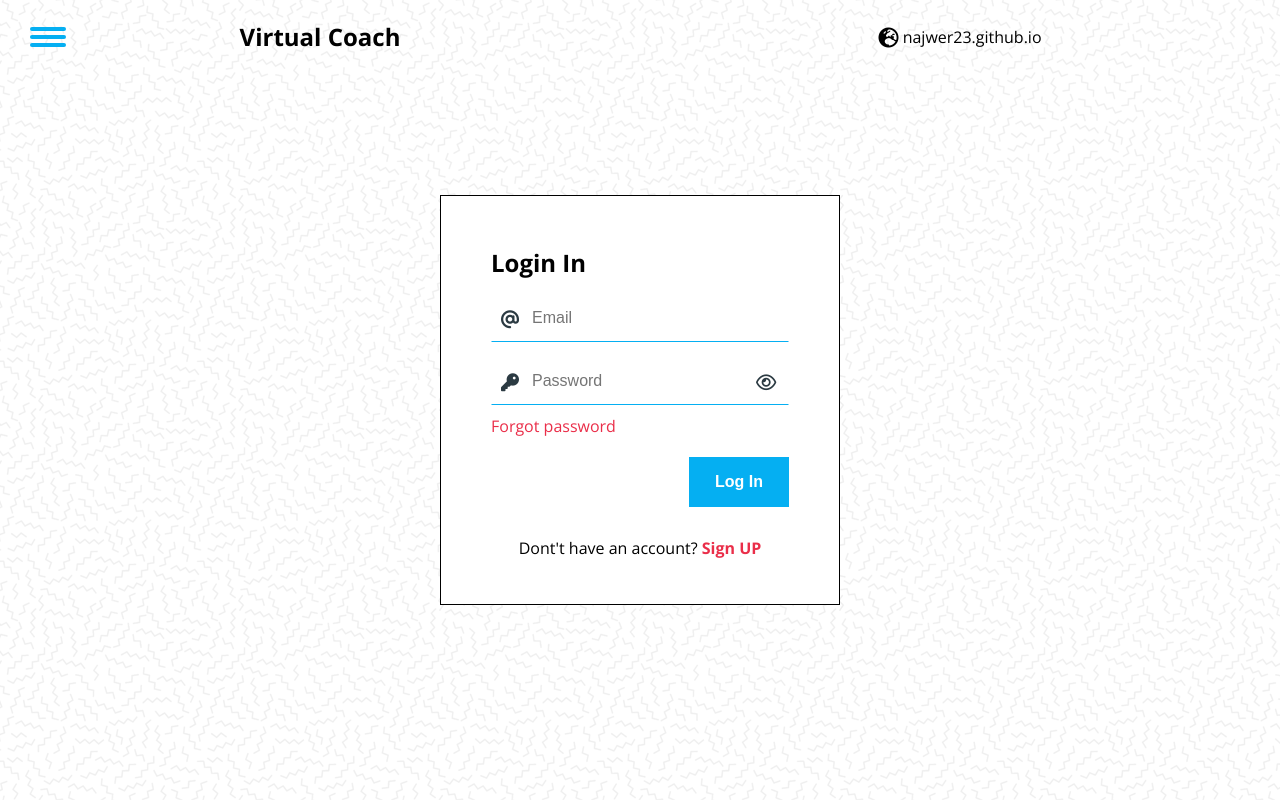
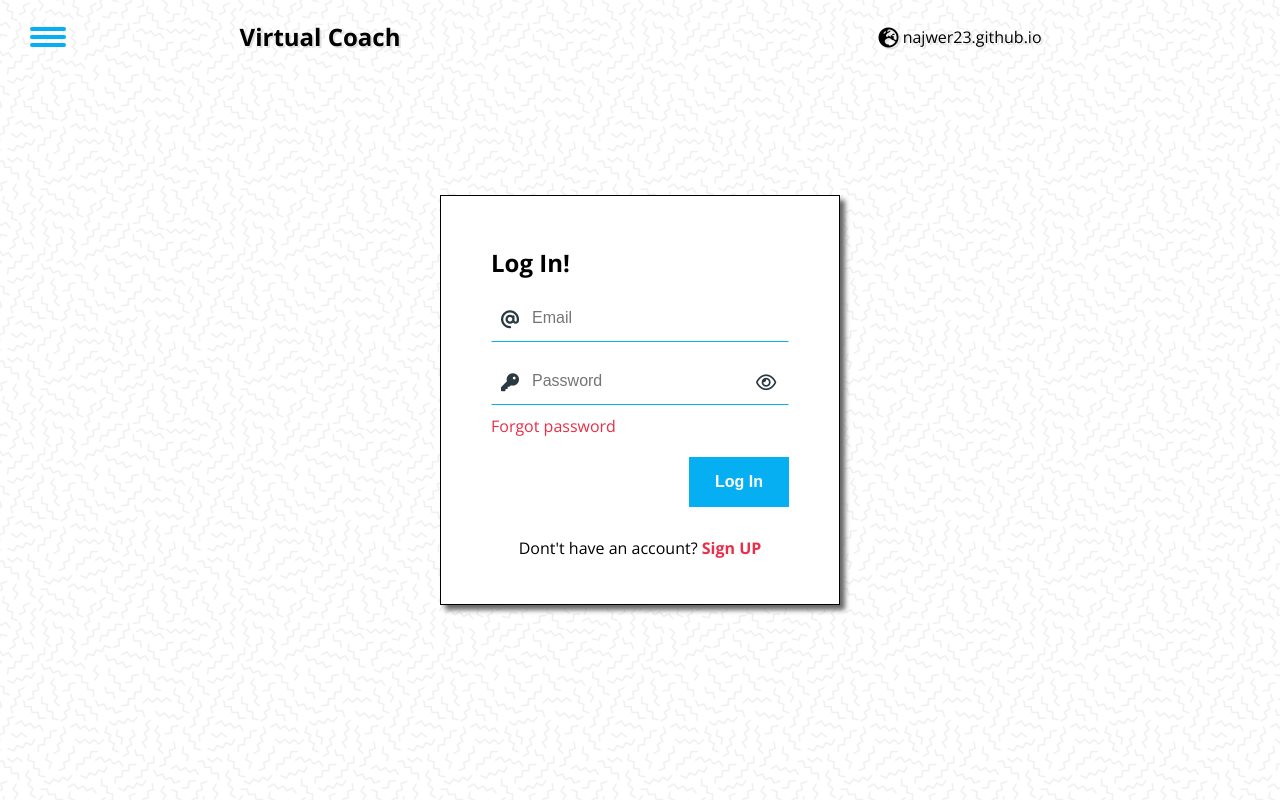
Before and after one commit to najwer23/trener, a Symfony app: template templates/security/login.html.twig in a window 1280 px wide. Run offline with Twig, Linux system fonts and the light colour scheme; the template is opened without the code that fills it, so the values that code supplies are empty; some libraries are stand-ins or nearby versions.

Commit message:
added shadow for nav and login form

```diff
--- a/public/CSS/main/main.css
+++ b/public/CSS/main/main.css
@@ -3,3 +3,9 @@ body{
     margin: 0;
     padding: 0;
 }
+
+.shadow {
+  box-shadow: 5px 5px 5px #666;
+  -moz-box-shadow: 5px 5px 5px #666;
+  -webkit-box-shadow: 5px 5px 5px #666;
+}
--- a/public/CSS/menu/menu.css
+++ b/public/CSS/menu/menu.css
@@ -7,6 +7,7 @@ header{
   height: 74px;
   width: 100%;
   line-height: 74px;
+  text-shadow: 2px 2px 1px rgb(223, 223, 223);
 }
 
 
--- a/templates/security/login.html.twig
+++ b/templates/security/login.html.twig
@@ -16,9 +16,9 @@
     <section class="login">
 
 
-        <div class="loginForm">
+        <div class="loginForm shadow">
             <h2>
-                Login In
+                Log In!
             </h2>
 
             <form method="post">
```
Also changed, not shown: public/CSS/profil/profil.css (+0 -7 lines).
